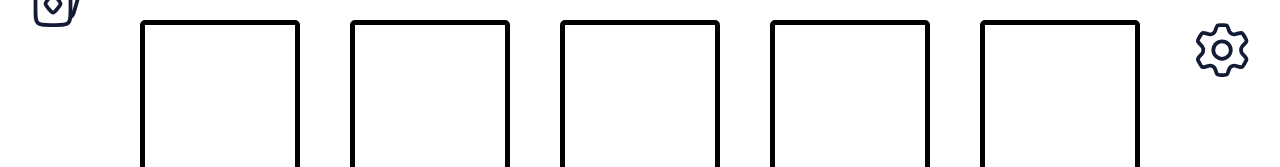
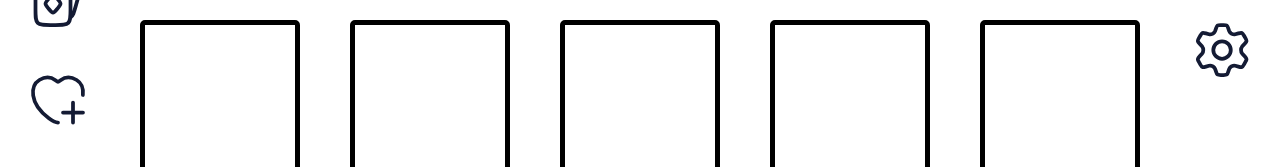
Before and after one commit to Raahim2/WebDev.github.io, a plain HTML site: page Clash Royale/index.html in a window 1280 px wide. Shown: the part 223-390 px from the top of the page. Drawn offline with Linux system fonts and the light colour scheme; files whose address does not match are found by name.

Commit message:
Update index.html

```diff
--- a/Clash Royale/index.html
+++ b/Clash Royale/index.html
@@ -132,7 +132,7 @@
             </div>
 
             <div class="svgs">
-                <img src="Clash%20Royale/svgs/fav.svg" alt="" height="100%">
+                <img src="svgs/fav.svg" alt="" height="100%">
 
             </div>
             <div class="svgs"></div>
```
